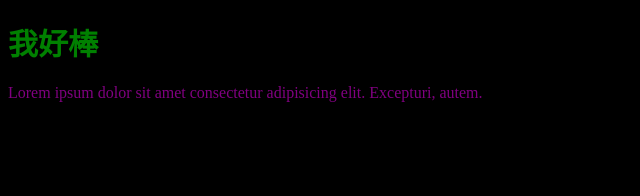
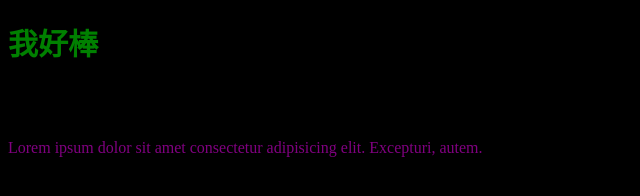
Before and after one commit to MTJ0325/Github1017, a plain HTML site: page index.html in a window 1280 px wide. Shown: the whole page, without its empty margins (0-640 px from the left). Drawn offline with Linux system fonts and the light colour scheme.

Commit message:
新增h2

```diff
--- a/css/all.css
+++ b/css/all.css
@@ -8,5 +8,9 @@ h1{
 }
 
 p{
-    color:purple
+    color:#800080;
 }
+
+h2{
+    yellow;
+}
--- a/index.html
+++ b/index.html
@@ -9,6 +9,7 @@
 </head>
 <body>
     <h1>我好棒</h1>
+    <h2>怡伶我愛你</h2>
     <p>Lorem ipsum dolor sit amet consectetur adipisicing elit. Excepturi, autem.</p>
 
 </body>
```
